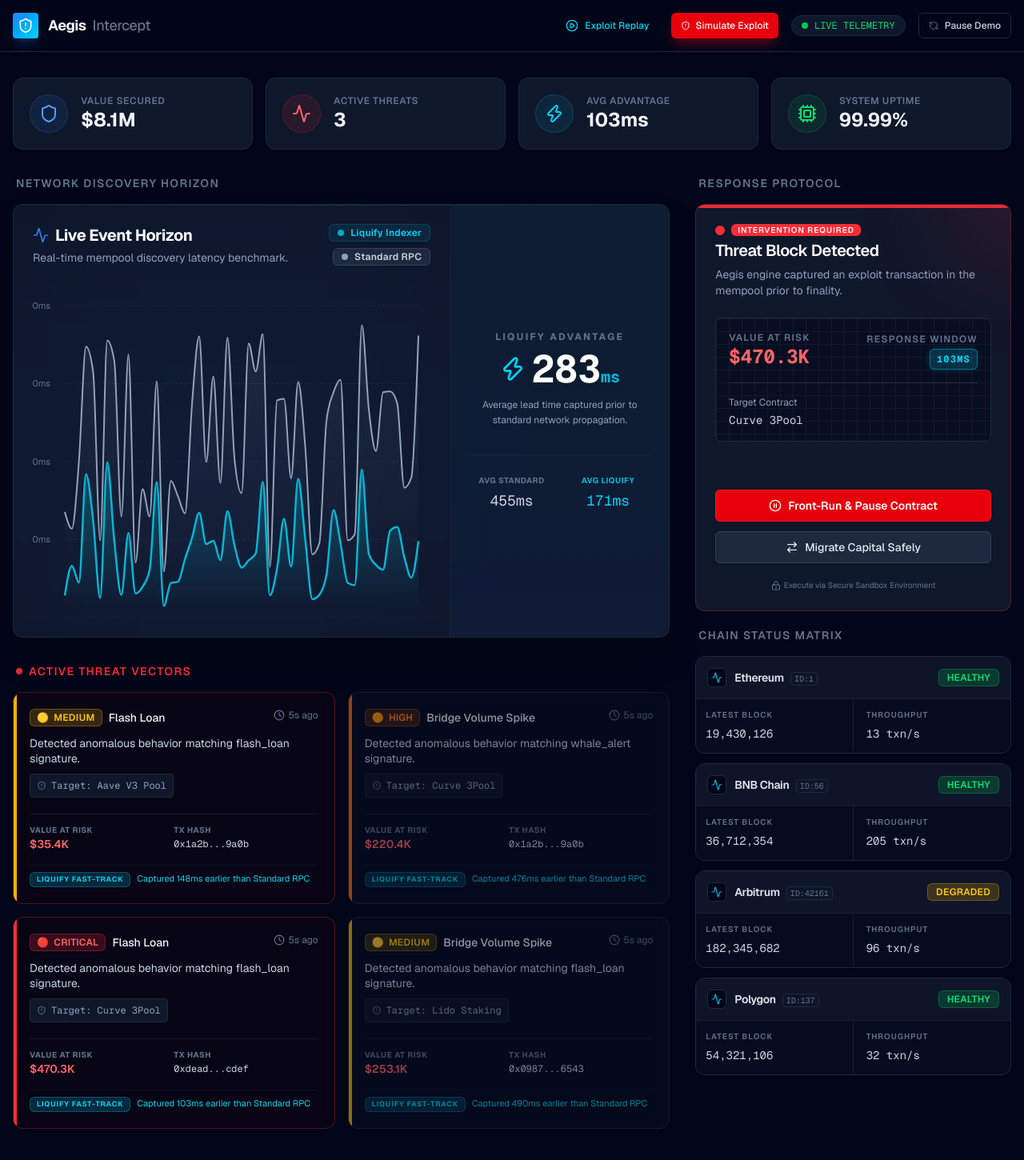
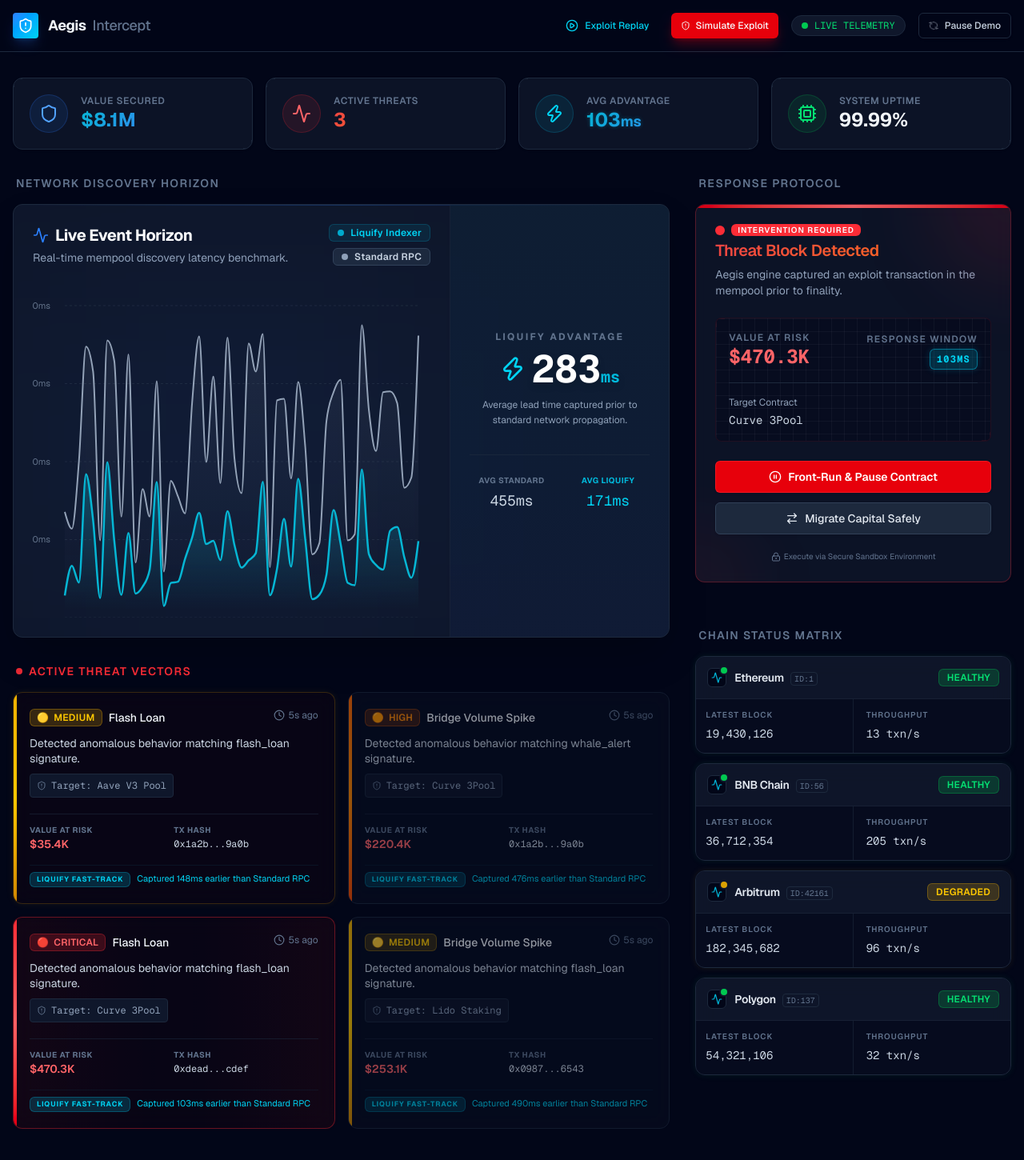
Before and after one commit to edycutjong/aegis-intercept, a Next.js app: page / in a window 1280 px wide. Shown: the top 1450 px of the page at 80% size. Built offline with nearby package versions, Linux system fonts and the light colour scheme.

Commit message:
feat(ui): add 60fps AnimatedCounter for metrics and framer-motion stagger animations

```diff
--- a/src/components/AlertCard.tsx
+++ b/src/components/AlertCard.tsx
@@ -1,4 +1,7 @@
+"use client";
+
 import React from 'react';
+import { motion } from 'framer-motion';
 import { Alert } from '@/lib/types';
 import { Card, CardContent } from './ui/card';
 import { Badge } from './ui/badge';
@@ -14,9 +17,24 @@
 
 interface AlertCardProps {
   alert: Alert;
+  index?: number;
 }
 
-export function AlertCard({ alert }: AlertCardProps) {
+const severityGlow: Record<string, string> = {
+  CRITICAL: '0 0 20px rgba(239, 68, 68, 0.15)',
+  HIGH: '0 0 15px rgba(249, 115, 22, 0.1)',
+  MEDIUM: '0 0 10px rgba(234, 179, 8, 0.08)',
+  LOW: 'none',
+};
+
+const severityBorderColor: Record<string, string> = {
+  CRITICAL: 'border-red-500/40',
+  HIGH: 'border-orange-500/30',
+  MEDIUM: 'border-yellow-500/20',
+  LOW: 'border-slate-800',
+};
+
+export function AlertCard({ alert, index = 0 }: AlertCardProps) {
   const getSeverityVariant = () => {
     switch (alert.severity) {
       case 'CRITICAL': return 'critical';
@@ -28,19 +46,41 @@
   };
 
   const isUnresolved = alert.status === 'UNRESOLVED';
+  const isCritical = alert.severity === 'CRITICAL' && isUnresolved;
 
   return (
-    <Card className={`relative overflow-hidden transition-all ${
-      isUnresolved ? 'border-red-500/30 bg-red-950/10' : 'border-slate-800 opacity-60'
-    }`}>
-      {/* Decorative left accent edge */}
+    <motion.div
+      initial={{ opacity: 0, x: -20, scale: 0.95 }}
+      animate={{ opacity: 1, x: 0, scale: 1 }}
+      transition={{
+        delay: index * 0.08,
+        duration: 0.4,
+        ease: [0.16, 1, 0.3, 1],
+      }}
+    >
+      <Card
+        className={`relative overflow-hidden transition-all aegis-card-hover ${
+          isUnresolved
+            ? `${severityBorderColor[alert.severity] || 'border-red-500/30'} bg-red-950/10`
+            : 'border-slate-800 opacity-60'
+        } ${isCritical ? 'aegis-threat-flash' : ''}`}
+        style={{
+          boxShadow: isUnresolved ? severityGlow[alert.severity] : 'none',
+        }}
+      >
+        {/* Decorative left accent edge — now with gradient */}
         <div className={`absolute left-0 top-0 bottom-0 w-1 ${
-        alert.severity === 'CRITICAL' ? 'bg-red-500' :
-        alert.severity === 'HIGH' ? 'bg-orange-500' :
-        alert.severity === 'MEDIUM' ? 'bg-yellow-500' : 'bg-slate-500'
+          alert.severity === 'CRITICAL' ? 'bg-gradient-to-b from-red-500 via-red-400 to-red-600' :
+          alert.severity === 'HIGH' ? 'bg-gradient-to-b from-orange-500 via-orange-400 to-orange-600' :
+          alert.severity === 'MEDIUM' ? 'bg-gradient-to-b from-yellow-500 via-yellow-400 to-yellow-600' : 'bg-slate-500'
         }`} />
 
-      <CardContent className="p-4 sm:p-5 flex flex-col gap-3">
+        {/* Critical shimmer overlay */}
+        {isCritical && (
+          <div className="absolute inset-0 bg-gradient-to-r from-red-500/5 via-transparent to-red-500/5 animate-pulse pointer-events-none" />
+        )}
+
+        <CardContent className="p-4 sm:p-5 flex flex-col gap-3 relative z-10">
           {/* Header */}
           <div className="flex items-start justify-between">
             <div className="flex items-center gap-2">
@@ -96,5 +136,6 @@
           </div>
         </CardContent>
       </Card>
+    </motion.div>
   );
 }
--- /dev/null
+++ b/src/components/AnimatedCounter.tsx
@@ -0,0 +1,82 @@
+"use client";
+
+import { useEffect, useRef, useState } from 'react';
+
+interface AnimatedCounterProps {
+  value: number;
+  duration?: number;
+  prefix?: string;
+  suffix?: string;
+  decimals?: number;
+  className?: string;
+  format?: (n: number) => string;
+}
+
+/**
+ * Animated number counter that smoothly counts up to the target value.
+ * Uses requestAnimationFrame for 60fps smoothness.
+ * Renders the target value immediately on first mount for SSR/test compatibility.
+ */
+export function AnimatedCounter({
+  value,
+  duration = 1200,
+  prefix = '',
+  suffix = '',
+  decimals = 0,
+  className = '',
+  format,
+}: AnimatedCounterProps) {
+  // Start at the target value immediately (avoids showing 0 on mount)
+  const [display, setDisplay] = useState(value);
+  const startRef = useRef<number | null>(null);
+  const prevValueRef = useRef(value);
+  const isFirstRender = useRef(true);
+
+  useEffect(() => {
+    // Skip animation on first render — value is already set to target
+    if (isFirstRender.current) {
+      isFirstRender.current = false;
+      return;
+    }
+
+    const startValue = prevValueRef.current;
+    const endValue = value;
+
+    if (startValue === endValue) return;
+
+    let animId: number;
+
+    function animate(timestamp: number) {
+      if (startRef.current === null) startRef.current = timestamp;
+      const elapsed = timestamp - startRef.current;
+      const progress = Math.min(elapsed / duration, 1);
+
+      // Cubic ease-out
+      const eased = 1 - Math.pow(1 - progress, 3);
+      const current = startValue + (endValue - startValue) * eased;
+
+      setDisplay(current);
+
+      if (progress < 1) {
+        animId = requestAnimationFrame(animate);
+      } else {
+        prevValueRef.current = endValue;
+      }
+    }
+
+    startRef.current = null;
+    animId = requestAnimationFrame(animate);
+
+    return () => cancelAnimationFrame(animId);
+  }, [value, duration]);
+
+  const formatted = format
+    ? format(display)
+    : display.toFixed(decimals);
+
+  return (
+    <span className={className}>
+      {prefix}{formatted}{suffix}
+    </span>
+  );
+}
--- a/src/components/ChainStatusIndicator.tsx
+++ b/src/components/ChainStatusIndicator.tsx
@@ -1,4 +1,7 @@
+"use client";
+
 import React from 'react';
+import { motion } from 'framer-motion';
 import { Chain } from '@/lib/types';
 import { Card, CardContent } from './ui/card';
 import { Badge } from './ui/badge';
@@ -7,9 +10,22 @@
 
 interface ChainStatusProps {
   chain: Chain;
+  index?: number;
 }
 
-export function ChainStatusIndicator({ chain }: ChainStatusProps) {
+const statusGlow: Record<string, string> = {
+  HEALTHY: '0 0 8px rgba(34, 197, 94, 0.1)',
+  DEGRADED: '0 0 8px rgba(234, 179, 8, 0.1)',
+  DOWN: '0 0 12px rgba(239, 68, 68, 0.15)',
+};
+
+const statusDotColor: Record<string, string> = {
+  HEALTHY: 'bg-green-500',
+  DEGRADED: 'bg-yellow-500 animate-pulse',
+  DOWN: 'bg-red-500 animate-pulse',
+};
+
+export function ChainStatusIndicator({ chain, index = 0 }: ChainStatusProps) {
   const getStatusBadge = () => {
     switch (chain.status) {
       case 'HEALTHY':
@@ -24,13 +40,28 @@
   };
 
   return (
-    <Card className="bg-slate-900/60 border-slate-800 hover:border-slate-700 transition-colors overflow-hidden group">
+    <motion.div
+      initial={{ opacity: 0, x: 20 }}
+      animate={{ opacity: 1, x: 0 }}
+      transition={{
+        delay: 0.4 + index * 0.1,
+        duration: 0.4,
+        ease: [0.16, 1, 0.3, 1],
+      }}
+    >
+      <Card
+        className="bg-slate-900/60 border-slate-800 hover:border-slate-700 transition-all overflow-hidden group aegis-card-hover"
+        style={{ boxShadow: statusGlow[chain.status as string] || 'none' }}
+      >
         <CardContent className="p-0 flex flex-col">
           {/* Header Segment */}
-        <div className="flex items-center justify-between p-3.5 border-b border-slate-800/60 bg-slate-900/80 group-hover:bg-slate-800/40 transition-colors">
+          <div className="flex items-center justify-between p-3.5 border-b border-slate-800/60 bg-slate-900/80 group-hover:bg-slate-800/40 transition-colors relative">
+            {/* Live status dot */}
             <div className="flex items-center gap-2.5">
-            <div className="w-6 h-6 rounded-md bg-slate-950 flex items-center justify-center border border-slate-800">
+              <div className="w-6 h-6 rounded-md bg-slate-950 flex items-center justify-center border border-slate-800 relative">
                 <Activity className="w-3.5 h-3.5 text-cyan-500" />
+                {/* Tiny status indicator */}
+                <div className={`absolute -top-0.5 -right-0.5 w-2 h-2 rounded-full ${statusDotColor[chain.status as string] || 'bg-slate-500'} ring-2 ring-slate-900`} />
               </div>
               <div className="flex items-baseline gap-2">
                 <h4 className="text-sm font-semibold tracking-tight text-slate-200">{chain.name}</h4>
@@ -53,5 +84,6 @@
           </div>
         </CardContent>
       </Card>
+    </motion.div>
   );
 }
--- a/src/components/StatsPanel.tsx
+++ b/src/components/StatsPanel.tsx
@@ -1,7 +1,11 @@
+"use client";
+
 import React from 'react';
+import { motion } from 'framer-motion';
 import { Card, CardContent } from './ui/card';
 import { formatUsd } from '@/lib/format';
 import { Shield, Zap, Activity, Cpu } from 'lucide-react';
+import { AnimatedCounter } from './AnimatedCounter';
 
 interface StatsPanelProps {
   totalSecured: number;
@@ -10,56 +14,147 @@
   uptime: number;
 }
 
+const cardVariants = {
+  hidden: { opacity: 0, y: 20, scale: 0.95 },
+  visible: (i: number) => ({
+    opacity: 1,
+    y: 0,
+    scale: 1,
+    transition: {
+      delay: i * 0.1,
+      duration: 0.5,
+      ease: [0.16, 1, 0.3, 1],
+    },
+  }),
+};
+
+interface StatCardConfig {
+  icon: React.ElementType;
+  label: string;
+  iconBg: string;
+  iconBorder: string;
+  iconColor: string;
+  accentClass: string;
+  glowColor: string;
+}
+
+const STAT_CONFIGS: StatCardConfig[] = [
+  {
+    icon: Shield,
+    label: 'Value Secured',
+    iconBg: 'bg-blue-500/10',
+    iconBorder: 'border-blue-500/20',
+    iconColor: 'text-blue-400',
+    accentClass: 'aegis-gradient-text',
+    glowColor: 'rgba(59, 130, 246, 0.1)',
+  },
+  {
+    icon: Activity,
+    label: 'Active Threats',
+    iconBg: 'bg-red-500/10',
+    iconBorder: 'border-red-500/20',
+    iconColor: 'text-red-400',
+    accentClass: 'aegis-threat-text',
+    glowColor: 'rgba(239, 68, 68, 0.1)',
+  },
+  {
+    icon: Zap,
+    label: 'Avg Advantage',
+    iconBg: 'bg-cyan-500/10',
+    iconBorder: 'border-cyan-500/20',
+    iconColor: 'text-cyan-400',
+    accentClass: 'aegis-gradient-text aegis-data-glow',
+    glowColor: 'rgba(6, 182, 212, 0.1)',
+  },
+  {
+    icon: Cpu,
+    label: 'System Uptime',
+    iconBg: 'bg-green-500/10',
+    iconBorder: 'border-green-500/20',
+    iconColor: 'text-green-400',
+    accentClass: '',
+    glowColor: 'rgba(34, 197, 94, 0.1)',
+  },
+];
+
 export function StatsPanel({ totalSecured, activeThreats, averageLatencyAdvantage, uptime }: StatsPanelProps) {
+  const values = [
+    {
+      render: () => (
+        <AnimatedCounter
+          value={totalSecured}
+          format={(n) => formatUsd(n)}
+          className="text-2xl font-bold"
+          duration={2000}
+        />
+      ),
+    },
+    {
+      render: () => (
+        <AnimatedCounter
+          value={activeThreats}
+          className="text-2xl font-bold"
+          duration={800}
+        />
+      ),
+    },
+    {
+      render: () => (
+        <span className="text-2xl font-bold">
+          <AnimatedCounter
+            value={Math.round(averageLatencyAdvantage)}
+            className=""
+            duration={1000}
+          />
+          <span className="text-cyan-500 text-lg">ms</span>
+        </span>
+      ),
+    },
+    {
+      render: () => (
+        <span className="text-2xl font-bold text-slate-100">
+          {uptime}%
+        </span>
+      ),
+    },
+  ];
+
   return (
     <div className="grid grid-cols-1 sm:grid-cols-2 lg:grid-cols-4 gap-4">
-      <Card className="bg-slate-900 border-slate-800">
-        <CardContent className="p-5 flex items-center gap-4">
-          <div className="w-12 h-12 rounded-full bg-blue-500/10 border border-blue-500/20 flex items-center justify-center shrink-0">
-            <Shield className="w-6 h-6 text-blue-400" />
-          </div>
-          <div>
-            <p className="text-xs text-slate-500 uppercase tracking-wider font-semibold">Value Secured</p>
-            <p className="text-2xl font-bold text-slate-100">{formatUsd(totalSecured)}</p>
-          </div>
-        </CardContent>
-      </Card>
+      {STAT_CONFIGS.map((config, i) => {
+        const Icon = config.icon;
+        return (
+          <motion.div
+            key={config.label}
+            custom={i}
+            initial="hidden"
+            animate="visible"
+            variants={cardVariants}
+          >
+            <Card className="bg-slate-900/80 border-slate-800 aegis-card-hover aegis-brackets relative overflow-hidden group">
+              {/* Ambient glow */}
+              <div
+                className="absolute -top-10 -right-10 w-32 h-32 rounded-full blur-[40px] opacity-0 group-hover:opacity-100 transition-opacity duration-700 pointer-events-none"
+                style={{ backgroundColor: config.glowColor }}
+              />
 
-      <Card className="bg-slate-900 border-slate-800">
-        <CardContent className="p-5 flex items-center gap-4">
-          <div className="w-12 h-12 rounded-full bg-red-500/10 border border-red-500/20 flex items-center justify-center shrink-0">
-            <Activity className="w-6 h-6 text-red-400" />
-          </div>
-          <div>
-            <p className="text-xs text-slate-500 uppercase tracking-wider font-semibold">Active Threats</p>
-            <p className="text-2xl font-bold text-slate-100">{activeThreats}</p>
-          </div>
-        </CardContent>
-      </Card>
-
-      <Card className="bg-slate-900 border-slate-800">
-        <CardContent className="p-5 flex items-center gap-4">
-          <div className="w-12 h-12 rounded-full bg-cyan-500/10 border border-cyan-500/20 flex items-center justify-center shrink-0">
-            <Zap className="w-6 h-6 text-cyan-400" />
-          </div>
-          <div>
-            <p className="text-xs text-slate-500 uppercase tracking-wider font-semibold">Avg Advantage</p>
-            <p className="text-2xl font-bold text-slate-100">{Math.round(averageLatencyAdvantage)}ms</p>
-          </div>
-        </CardContent>
-      </Card>
-
-      <Card className="bg-slate-900 border-slate-800">
-        <CardContent className="p-5 flex items-center gap-4">
-          <div className="w-12 h-12 rounded-full bg-green-500/10 border border-green-500/20 flex items-center justify-center shrink-0">
-            <Cpu className="w-6 h-6 text-green-400" />
-          </div>
-          <div>
-            <p className="text-xs text-slate-500 uppercase tracking-wider font-semibold">System Uptime</p>
-            <p className="text-2xl font-bold text-slate-100">{uptime}%</p>
-          </div>
-        </CardContent>
-      </Card>
+              <CardContent className="p-5 flex items-center gap-4 relative z-10">
+                <div className={`w-12 h-12 rounded-full ${config.iconBg} border ${config.iconBorder} flex items-center justify-center shrink-0`}>
+                  <Icon className={`w-6 h-6 ${config.iconColor}`} />
+                </div>
+                <div>
+                  <p className="text-xs text-slate-500 uppercase tracking-wider font-semibold">
+                    {config.label}
+                  </p>
+                  <div className={config.accentClass}>
+                    {values[i].render()}
+                  </div>
+                </div>
+              </CardContent>
+            </Card>
+          </motion.div>
+        );
+      })}
     </div>
   );
 }
--- a/src/components/ThreatResponsePanel.tsx
+++ b/src/components/ThreatResponsePanel.tsx
@@ -1,6 +1,7 @@
 "use client";
 
 import React from 'react';
+import { motion } from 'framer-motion';
 import { Card, CardContent, CardHeader, CardTitle, CardDescription } from './ui/card';
 import { Button } from './ui/button';
 import { Badge } from './ui/badge';
@@ -17,20 +18,44 @@
 export function ThreatResponsePanel({ criticalAlert, onMigrate, onPause }: ThreatResponsePanelProps) {
   if (!criticalAlert) {
     return (
-      <Card className="bg-slate-900 border-slate-800 h-full flex items-center justify-center min-h-[300px]">
+      <motion.div
+        initial={{ opacity: 0, x: 20 }}
+        animate={{ opacity: 1, x: 0 }}
+        transition={{ delay: 0.3, duration: 0.5 }}
+      >
+        <Card className="bg-slate-900/80 border-slate-800 h-full flex items-center justify-center min-h-[300px] aegis-brackets">
           <div className="flex flex-col items-center text-center opacity-50">
+            <div className="relative">
               <Shield className="w-12 h-12 text-slate-500 mb-4" />
+              <div className="absolute inset-0 w-12 h-12 rounded-full bg-green-500/10 animate-ping" style={{ animationDuration: '3s' }} />
+            </div>
             <p className="text-sm font-medium text-slate-300">No active threats require manual intervention.</p>
             <p className="text-xs text-slate-500 mt-1">Autonomous systems are nominal.</p>
+            <div className="mt-4 flex items-center gap-1.5">
+              <span className="w-1.5 h-1.5 rounded-full bg-green-500" />
+              <span className="w-1.5 h-1.5 rounded-full bg-green-500 opacity-75" />
+              <span className="w-1.5 h-1.5 rounded-full bg-green-500 opacity-50" />
+              <span className="text-[10px] text-green-500/60 font-mono ml-1">ALL CLEAR</span>
+            </div>
           </div>
         </Card>
+      </motion.div>
     );
   }
 
   return (
-    <Card className="bg-slate-900 border-red-500/30 h-full relative overflow-hidden flex flex-col">
-      <div className="absolute top-0 left-0 right-0 h-1 bg-red-500 animate-pulse" />
+    <motion.div
+      initial={{ opacity: 0, scale: 0.95, x: 20 }}
+      animate={{ opacity: 1, scale: 1, x: 0 }}
+      transition={{ delay: 0.2, duration: 0.5, ease: [0.16, 1, 0.3, 1] }}
+    >
+      <Card className="bg-slate-900/80 border-red-500/30 h-full relative overflow-hidden flex flex-col aegis-threat-flash">
+        {/* Animated top bar */}
+        <div className="absolute top-0 left-0 right-0 h-1 bg-gradient-to-r from-red-600 via-red-400 to-red-600 animate-pulse" />
+
+        {/* Threat glow */}
         <div className="absolute -top-24 -right-24 w-48 h-48 bg-red-500/10 blur-[50px] rounded-full pointer-events-none" />
+        <div className="absolute -bottom-20 -left-20 w-40 h-40 bg-red-500/5 blur-[40px] rounded-full pointer-events-none" />
 
         <CardHeader>
           <div className="flex items-center gap-2 mb-1">
@@ -42,19 +67,19 @@
               Intervention Required
             </Badge>
           </div>
-        <CardTitle className="text-xl text-white">Threat Block Detected</CardTitle>
+          <CardTitle className="text-xl text-white aegis-threat-text">Threat Block Detected</CardTitle>
           <CardDescription className="text-slate-400">
             Aegis engine captured an exploit transaction in the mempool prior to finality.
           </CardDescription>
         </CardHeader>
 
-      <CardContent className="flex-1 flex flex-col justify-end">
+        <CardContent className="flex-1 flex flex-col justify-end relative z-10">
 
-        <div className="bg-slate-950/50 border border-slate-800 rounded-lg p-4 mb-6 relative overflow-hidden">
+          <div className="bg-slate-950/50 border border-red-500/10 rounded-lg p-4 mb-6 relative overflow-hidden aegis-brackets">
             {/* Subtle grid pattern inside info box */}
-          <div className="absolute inset-0 bg-[linear-gradient(to_right,#ffffff0a_1px,transparent_1px),linear-gradient(to_bottom,#ffffff0a_1px,transparent_1px)] bg-size-[1rem_1rem] pointer-events-none" />
+            <div className="absolute inset-0 bg-[linear-gradient(to_right,#ffffff0a_1px,transparent_1px),linear-gradient(to_bottom,#ffffff0a_1px,transparent_1px)] bg-[length:1rem_1rem] pointer-events-none" />
 
-          <div className="flex justify-between items-end mb-3">
+            <div className="flex justify-between items-end mb-3 relative z-10">
               <div>
                 <p className="text-xs text-slate-500 uppercase tracking-widest font-semibold">Value at Risk</p>
                 <p className="text-2xl font-bold font-mono text-red-400">{formatUsd(criticalAlert.value_usd || 0)}</p>
@@ -67,7 +92,7 @@
               </div>
             </div>
 
-          <div className="mt-4 pt-4 border-t border-slate-800">
+            <div className="mt-4 pt-4 border-t border-slate-800 relative z-10">
               <p className="text-xs text-slate-400 mb-1">Target Contract</p>
               <p className="text-sm font-mono text-slate-300 break-all">{criticalAlert.target_contract}</p>
             </div>
@@ -77,7 +102,7 @@
             <Button
               variant="default"
               size="lg"
-            className="w-full bg-red-600 hover:bg-red-700 text-white font-semibold text-sm transition-colors border border-red-500/50"
+              className="w-full bg-red-600 hover:bg-red-700 text-white font-semibold text-sm transition-all border border-red-500/50 hover:shadow-[0_0_20px_rgba(239,68,68,0.3)]"
               onClick={() => onPause(criticalAlert.id)}
             >
               <PauseCircle className="w-4 h-4 mr-2" />
@@ -86,7 +111,7 @@
             <Button
               variant="secondary"
               size="lg"
-            className="w-full bg-slate-800 hover:bg-slate-700 border border-slate-700 text-slate-200 transition-colors"
+              className="w-full bg-slate-800 hover:bg-slate-700 border border-slate-700 text-slate-200 transition-all hover:shadow-[0_0_15px_rgba(100,116,139,0.2)]"
               onClick={() => onMigrate(criticalAlert.id)}
             >
               <ArrowRightLeft className="w-4 h-4 mr-2" />
@@ -99,5 +124,6 @@
           </div>
         </CardContent>
       </Card>
+    </motion.div>
   );
 }
```
Lines whose indentation alone changed are shown as unchanged.
